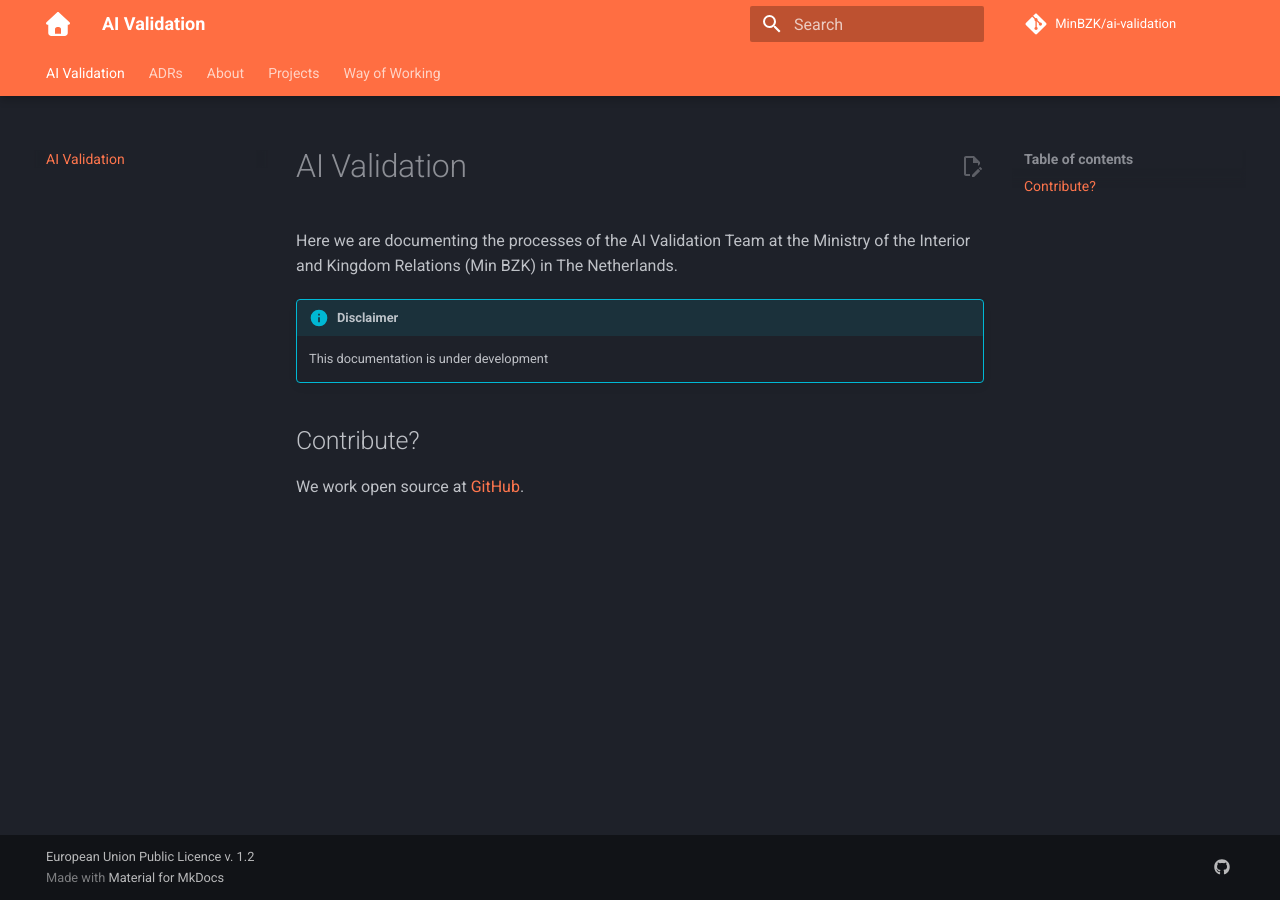
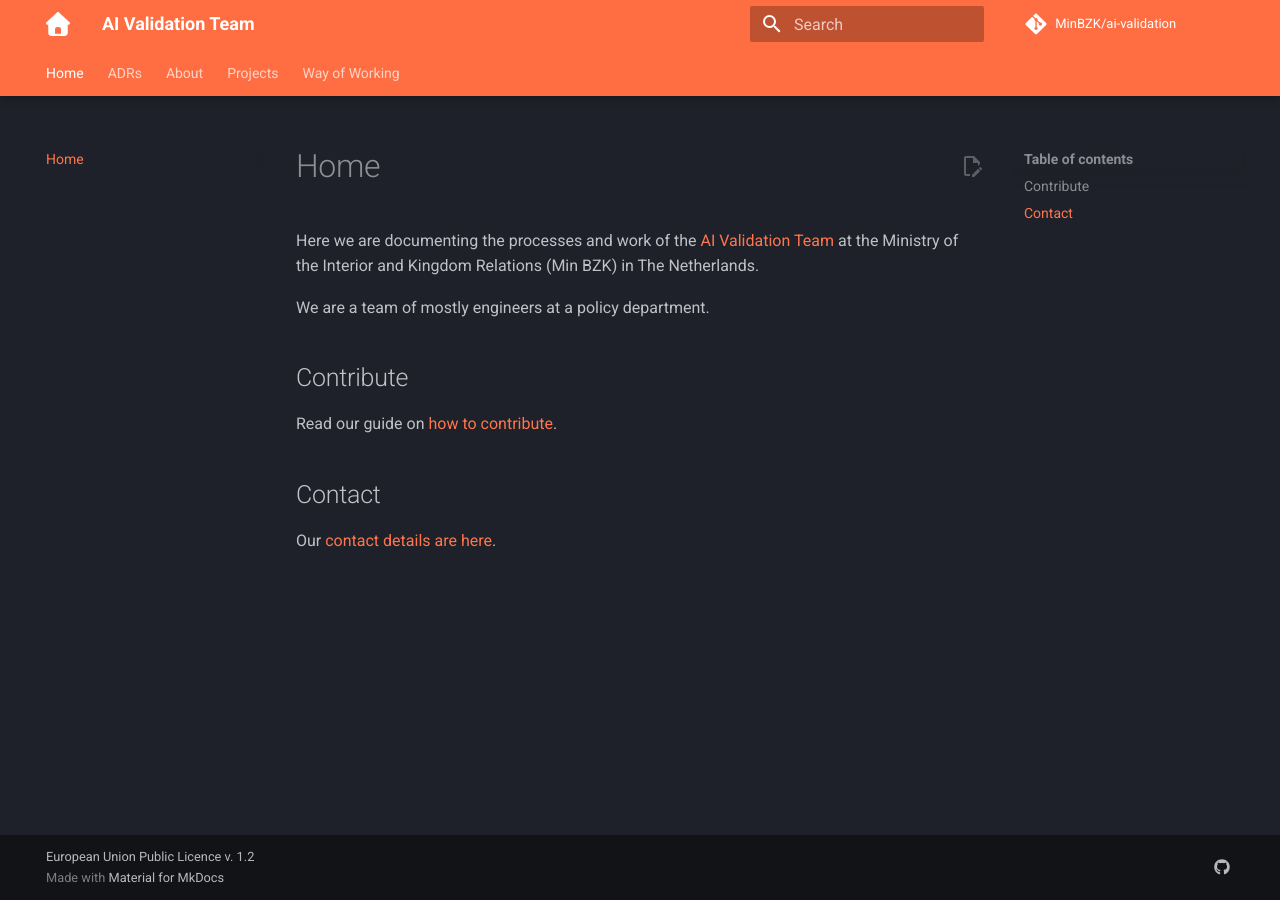
Before and after one commit to MinBZK/ai-validation, an MkDocs documentation site: the page built from docs/index.md, in a window 1280 px wide. Built offline with MkDocs 1.6.1 and Material for MkDocs 9.7.7, drawn with Linux system fonts in a browser that asks for light colours; plug-ins that fetch from the network failed and are left out; comment, search, counter and statistics services are not loaded.

Commit message:
Update our landing page

```diff
--- a/docs/index.md
+++ b/docs/index.md
@@ -1,15 +1,18 @@
 ---
-title: AI Validation
-summary: Documenting the processes of the AI Validation Team at the Ministry of the Interior and Kingdom Relations (Min BZK) in The Netherlands.
+title: Home
+summary: Documenting the processes and work of the AI Validation Team at the Ministry of the Interior and Kingdom
+    Relations (Min BZK) in The Netherlands.
 ---
 
-Here we are documenting the processes of the AI Validation Team at the Ministry of the Interior and Kingdom Relations
-(Min BZK) in The Netherlands.
+Here we are documenting the processes and work of the [AI Validation Team](About/team.md) at the Ministry of the
+Interior and Kingdom Relations (Min BZK) in The Netherlands.
 
-!!! info "Disclaimer"
+We are a team of mostly engineers at a policy department.
 
-    This documentation is under development
+## Contribute
 
-## Contribute?
+Read our guide on [how to contribute](Way-of-Working/Contributing.md).
 
-We work open source at [GitHub](https://github.com/MinBZK/ai-validation).
+## Contact
+
+Our [contact details are here](About/contact.md).
--- a/mkdocs.yml
+++ b/mkdocs.yml
@@ -1,4 +1,4 @@
-site_name: AI Validation
+site_name: AI Validation Team
 site_description: Documenting the processes of the AI Validation Team at the Ministry of the Interior and Kingdom Relations (Min BZK) in The Netherlands.
 
 copyright: European Union Public Licence v. 1.2
```
